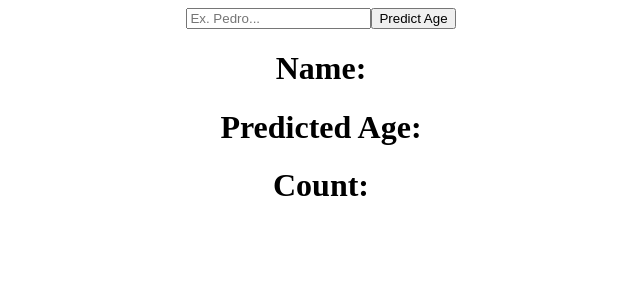
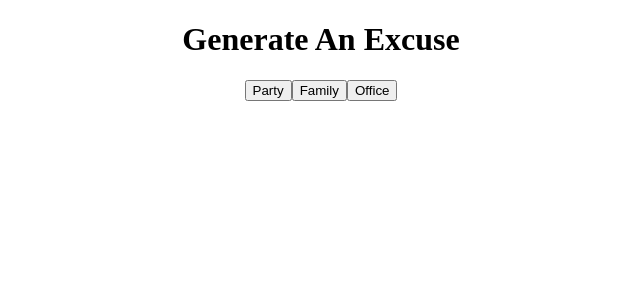
Before and after one commit to Lara5595/ReactPractice-yt, a React (Create React App) app: page / in a window 1280 px wide. Shown: the top 300 px of the page, without its empty margins (319-959 px from the left). Built offline with nearby package versions, Linux system fonts and the light colour scheme.

Commit message:
working on excuse api

```diff
--- a/src/App.js
+++ b/src/App.js
@@ -4,7 +4,8 @@ import './App.css';
 
 // react library
 // import { useEffect, useState} from 'react';
-import { NameApi } from './NameApi';
+// import { NameApi } from './NameApi';
+import { ExcuserApi } from './ExcuserApi';
 
 // import { User } from "./User"
 // import Planets from './Planets';
@@ -15,8 +16,7 @@ import { NameApi } from './NameApi';
 function App() {
 
   return (
-    <NameApi />
-
+    <ExcuserApi />
   )
 
 }
--- /dev/null
+++ b/src/ExcuserApi.js
@@ -0,0 +1,33 @@
+import "./App.css";
+import Axios from "axios";
+import { useEffect, useState } from "react";
+
+// https://excuser.herokuapp.com/v1/excuse/
+
+export const ExcuserApi = () => {
+const [generatedExcuse, setGeneratedExcuse] = useState("");
+
+const fetchExcuse = (excuse) => {
+    Axios.get(`https://excuser.herokuapp.com/v1/excuse/${excuse}/`).then((res) => {
+        setGeneratedExcuse(res.data[0].excuse)
+        console.log(res.data);
+    })
+};
+
+
+
+return (
+<div className="App">
+    <h1>Generate An Excuse </h1>
+    <button> Party</button>
+    <button> Family</button>
+    <button> Office</button>
+
+    <p>{generatedExcuse}</p>
+
+</div>
+
+)
+
+
+}
```
